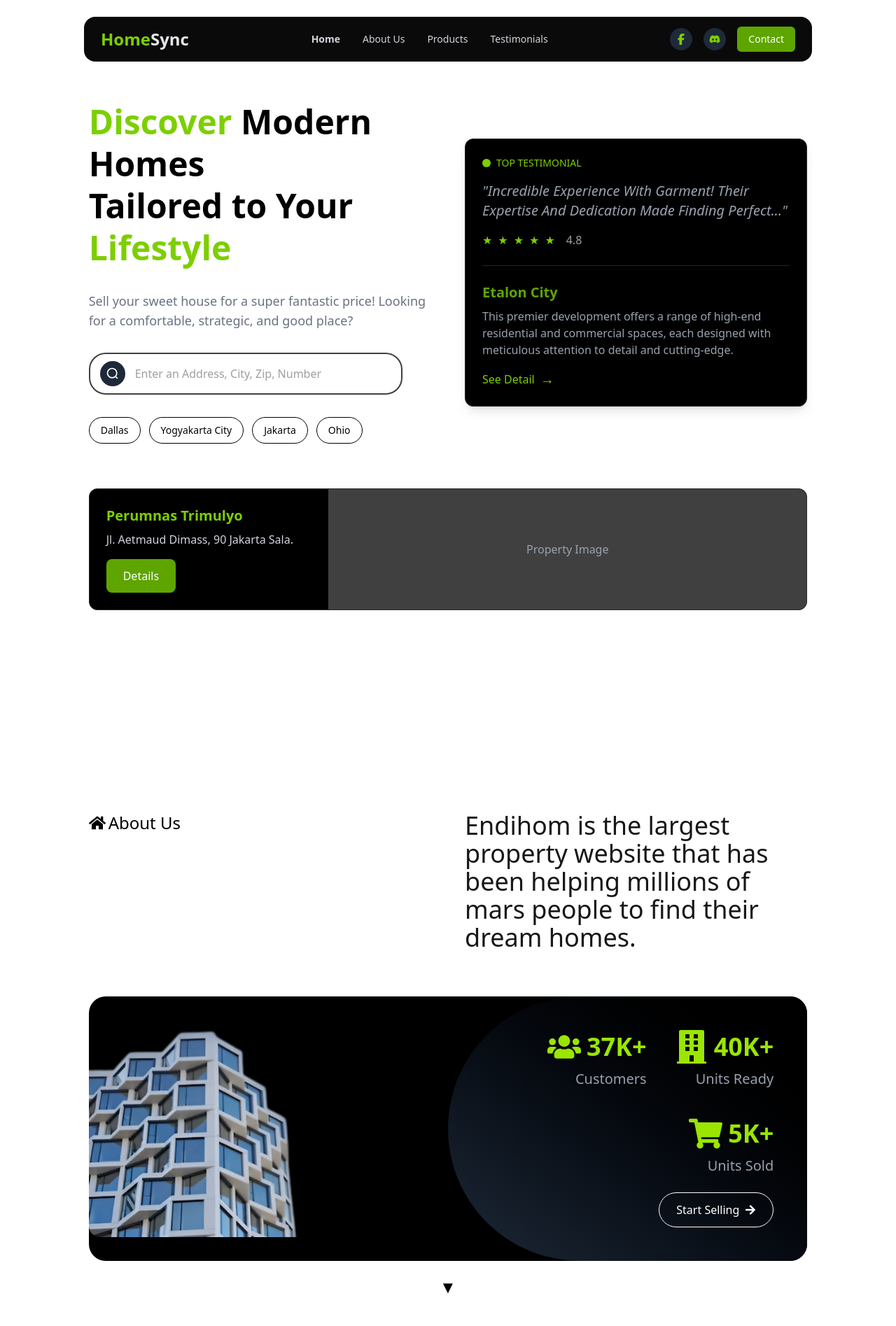
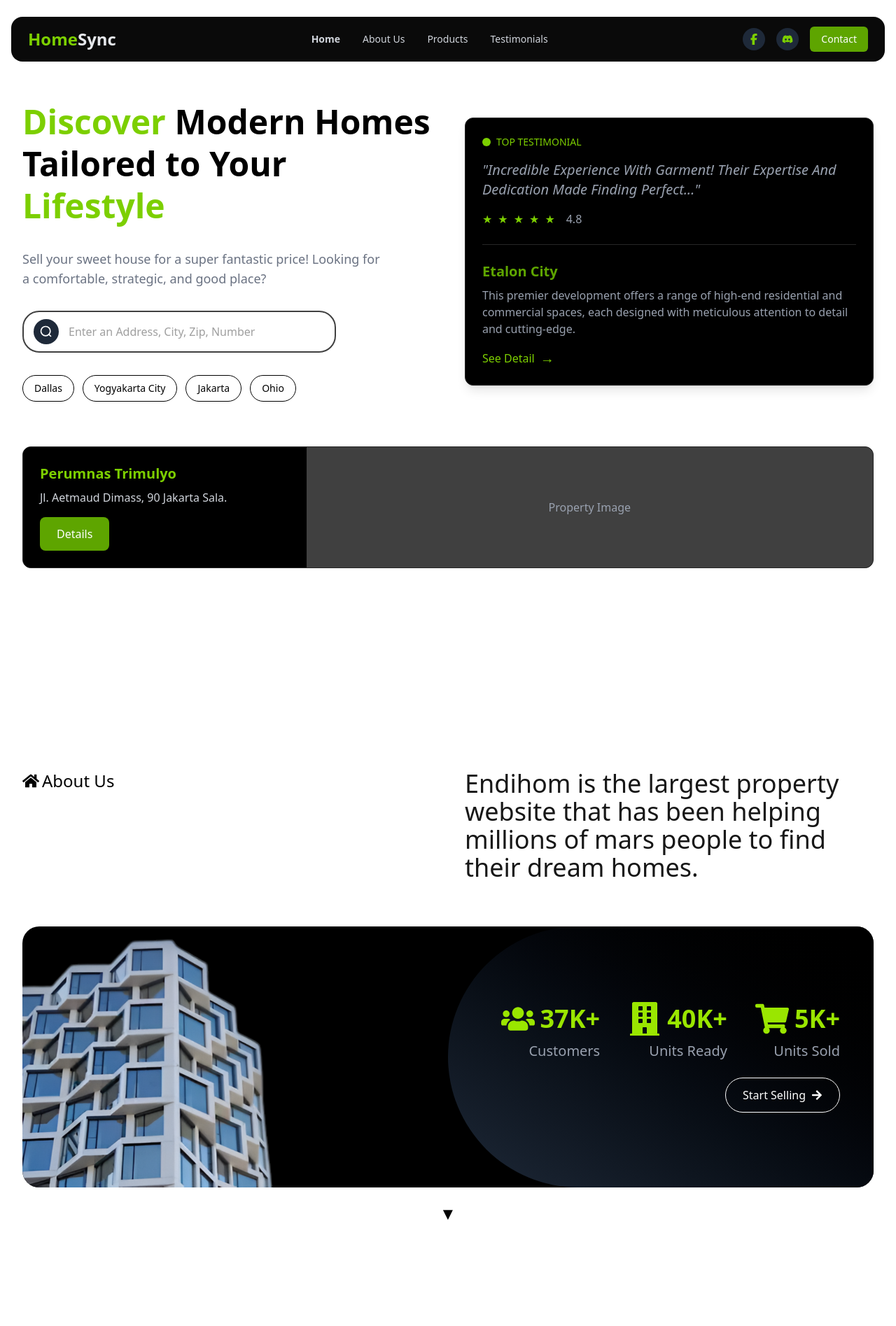
Before and after one commit to lewyinn/homesync, a Next.js app: page / in a window 1280 px wide. Shown: the top 1895 px of the page at 70% size. Built offline with nearby package versions, Linux system fonts and the light colour scheme; a web font is replaced by a local one.

Commit message:
Update Tampilan Lebih Clean

```diff
--- a/src/app/page.js
+++ b/src/app/page.js
@@ -8,7 +8,8 @@ import TestimonialSection from "@/components/TestimonialSection";
 
 export default function Home() {
   return (
-    <div className="px-4 md:px-6">
+    <div className="overflow-x-hidden">
+      <div className="container mx-auto px-2 md:px-8">
         {/* Navbar */}
         <Navbar />
 
@@ -26,9 +27,11 @@ export default function Home() {
 
         {/* Contact Section */}
         <ContactSection />
+      </div>
 
       {/* Footer */}
       <Footer />
+
     </div>
   );
 }
--- a/src/components/AboutSection.jsx
+++ b/src/components/AboutSection.jsx
@@ -9,7 +9,7 @@ export default function AboutUsSection() {
 
     return (
         <section id="about" className="text-black px-4 lg:px-0 py-28 md:py-36">
-            <div className="max-w-7xl md:max-w-5/6 mx-auto grid lg:grid-cols-2 gap-2 md:gap-12 items-start">
+            <div className="container mx-auto grid lg:grid-cols-2 gap-2 md:gap-12 items-start">
                 {/* Left Content */}
                 <div className='flex justify-start items-center space-x-1'>
                     <FaHome className='text-2xl font-medium' />
@@ -24,7 +24,7 @@ export default function AboutUsSection() {
                     </p>
                 </div>
             </div>
-            <div className="max-w-7xl md:max-w-5/6 mx-auto mt-16">
+            <div className="container mx-auto mt-16">
                 <div className="bg-black rounded-3xl relative overflow-hidden flex flex-col md:flex-row items-center justify-between p-6 md:p-12">
                     {/* Left Image */}
                     <motion.div
--- a/src/components/ContactSection.jsx
+++ b/src/components/ContactSection.jsx
@@ -5,7 +5,7 @@ import { FiPhone, FiMapPin, FiMail, FiMessageSquare } from "react-icons/fi";
 export default function ContactSection() {
     return (
         <section id="contact" className="py-20 px-4 lg:px-0">
-            <div className="max-w-4xl md:max-w-5/6 mx-auto">
+            <div className="container mx-auto">
                 <motion.div
                     initial={{ opacity: 0, y: 20 }}
                     whileInView={{ opacity: 1, y: 0 }}
--- a/src/components/FooterComponents.jsx
+++ b/src/components/FooterComponents.jsx
@@ -5,7 +5,7 @@ import { FiMessageSquare, FiMail, FiTwitter, FiInstagram } from "react-icons/fi"
 
 export default function Footer() {
     return (
-        <footer className="bg-neutral-950 text-gray-300 py-12 -mx-6 px-8 lg:px-0 border-t border-neutral-800">
+        <footer className="bg-neutral-950 text-gray-300 py-12 -mx-6 px-14 lg:px-0 border-t border-neutral-800">
             <div className="max-w-7xl mx-auto">
                 {/* Top Section */}
                 <div className="grid md:grid-cols-2 gap-12 mb-16">
--- a/src/components/HeroSection.jsx
+++ b/src/components/HeroSection.jsx
@@ -5,7 +5,7 @@ import { FiSearch } from "react-icons/fi";
 export default function HeroSection() {
     return (
         <section id="hero" className="text-black px-4 lg:px-0 py-28 md:py-36">
-            <div className="max-w-7xl md:max-w-5/6 mx-auto grid lg:grid-cols-2 gap-12 items-center">
+            <div className="container mx-auto grid lg:grid-cols-2 gap-12 items-center">
                 {/* Left Content */}
                 <div className="space-y-8">
                     <motion.h1
@@ -81,7 +81,7 @@ export default function HeroSection() {
             </div>
 
             {/* Featured Property at Bottom */}
-            <div className="max-w-7xl md:max-w-5/6 mx-auto mt-16 bg-black border border-neutral-800 rounded-xl overflow-hidden">
+            <div className="container mx-auto mt-16 bg-black border border-neutral-800 rounded-xl overflow-hidden">
                 <div className="md:flex">
                     <div className="md:w-1/3 bg-black p-6">
                         <h3 className="text-xl font-bold mb-2 text-lime-500">Perumnas Trimulyo</h3>
--- a/src/components/NavbarComponents.jsx
+++ b/src/components/NavbarComponents.jsx
@@ -32,7 +32,7 @@ export default function Navbar() {
 
     return (
         <header className="fixed inset-x-0 top-6 z-50 h-16 px-4">
-            <nav className={`mx-auto flex h-full max-w-7xl md:max-w-5/6 items-center justify-between px-4 md:px-6 rounded-2xl bg-neutral-950 `}>
+            <nav className={`container mx-auto flex h-full items-center justify-between px-4 md:px-6 rounded-2xl bg-neutral-950 `}>
                 {/* Logo on the left */}
                 <Link href="/"
                     className="font-bold select-none flex justify-center items-center cursor-pointer">
--- a/src/components/ProductSection.jsx
+++ b/src/components/ProductSection.jsx
@@ -32,8 +32,8 @@ export default function ProductSection() {
     const categories = ["All", "Penthouse", "Apartment", "New"];
 
     return (
-        <section id="products" className="text-gray-200">
-            <div className="max-w-7xl md:max-w-5/6 bg-neutral-950 rounded-4xl mx-auto px-12 py-20">
+        <section id="products" className="text-gray-200 px-4 lg:px-0">
+            <div className="container mx-auto bg-neutral-950 rounded-4xl px-6 md:px-12 py-20 md:py-12">
                 {/* Inquiry Section */}
                 <div className="bg-neutral-900 border border-neutral-800 rounded-xl p-8 mb-16">
                     <div className="grid md:grid-cols-2 gap-8 items-center">
--- a/src/components/TestimonialSection.jsx
+++ b/src/components/TestimonialSection.jsx
@@ -48,7 +48,7 @@ export default function TestimonialSection() {
 
     return (
         <section id="testimonials" className="py-20 px-4 lg:px-0">
-            <div className="max-w-7xl md:max-w-5/6 mx-auto">
+            <div className="container mx-auto">
                 {/* Section Header */}
                 <div className="text-center mb-16">
                     <motion.h2
@@ -74,8 +74,7 @@ export default function TestimonialSection() {
                     <div className="flex justify-between items-center mb-8">
                         <button
                             onClick={prevTestimonial}
-                            className="p-2 rounded-full bg-neutral-800 text-lime-500 hover:bg-lime-500 hover:text-gray-900 transition-colors"
-                        >
+                            className="p-2 rounded-full bg-neutral-800 text-lime-500 hover:bg-lime-500 hover:text-gray-900 transition-colors">
                             <FiChevronLeft className="w-6 h-6" />
                         </button>
 
@@ -92,16 +91,14 @@ export default function TestimonialSection() {
 
                         <button
                             onClick={nextTestimonial}
-                            className="p-2 rounded-full bg-neutral-800 text-lime-500 hover:bg-lime-500 hover:text-gray-900 transition-colors"
-                        >
+                            className="p-2 rounded-full bg-neutral-800 text-lime-500 hover:bg-lime-500 hover:text-gray-900 transition-colors">
                             <FiChevronRight className="w-6 h-6" />
                         </button>
                     </div>
 
                     <motion.div
                         ref={constraintsRef}
-                        className="relative h-96"
-                    >
+                        className="relative h-[428px]">
                         {testimonials.map((testimonial, index) => (
                             <motion.div
                                 key={testimonial.id}
```
Lines whose indentation alone changed are shown as unchanged.
